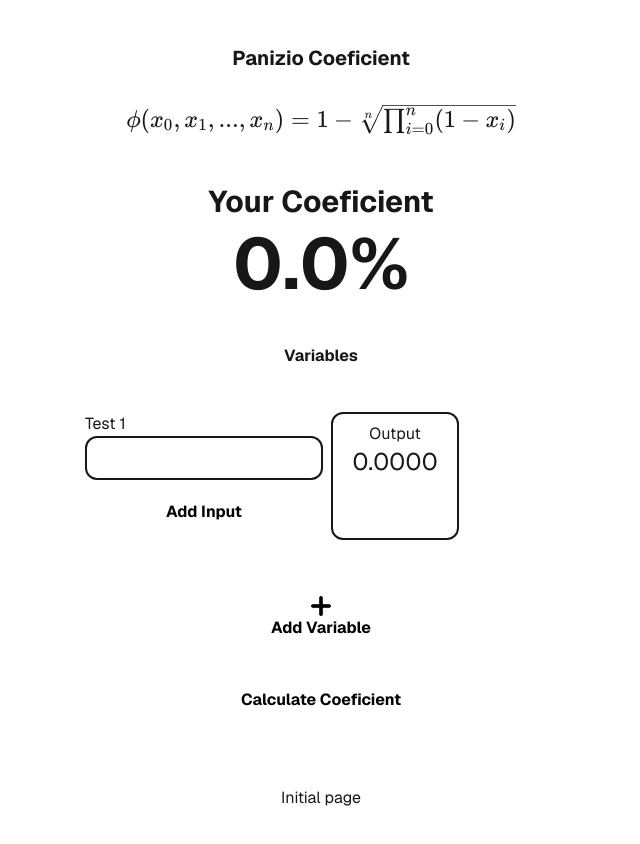
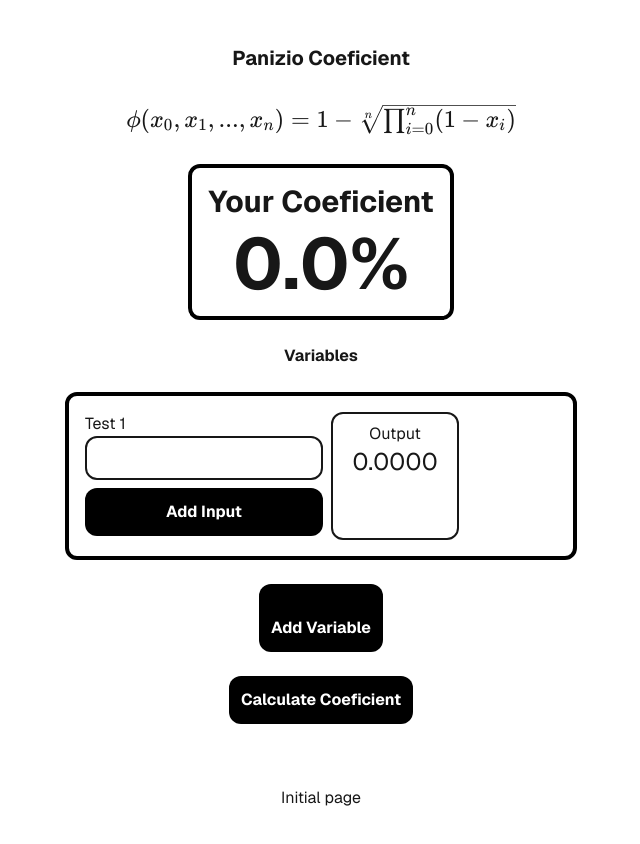
Before and after one commit to Thales3006/The-Coeficient, a Next.js app: page /calc in a window 1280 px wide. Shown: the top 844 px of the page, without its empty margins (319-959 px from the left). Built offline with nearby package versions, Linux system fonts and the light colour scheme.

Commit message:
fix: only english phrases and dark mode

```diff
--- a/package.json
+++ b/package.json
@@ -1,5 +1,5 @@
 {
-  "name": "panizio",
+  "name": "the-coeficient",
   "version": "0.1.0",
   "private": true,
   "scripts": {
--- a/src/app/layout.tsx
+++ b/src/app/layout.tsx
@@ -14,8 +14,8 @@ const geistMono = Geist_Mono({
 });
 
 export const metadata: Metadata = {
-  title: 'Coeficiente de Panizio',
-  description: 'Um jeito mais fácil de delegar suas escolhas',
+  title: 'Panizio Coeficient',
+  description: 'An easier way to delegate your choices',
 };
 
 export default function RootLayout({
--- a/src/components/Button.tsx
+++ b/src/components/Button.tsx
@@ -16,7 +16,7 @@ export default function Button({
     <button
       onClick={onClick}
       className={clsx(
-        'bg-white rounded-xl p-3 text-black font-bold flex flex-col items-center',
+        'bg-black dark:bg-white text-white dark:text-black rounded-xl p-3 font-bold flex flex-col items-center',
         className
       )}
     >
--- a/src/components/Card.tsx
+++ b/src/components/Card.tsx
@@ -12,7 +12,10 @@ export default function Card({
 }) {
   return (
     <div
-      className={clsx('border-white border-4 p-4 rounded-xl gap-2', className)}
+      className={clsx(
+        'border-black dark:border-white bg-white dark:bg-black border-4 p-4 rounded-xl gap-2',
+        className
+      )}
     >
       {children}
     </div>
```
Also changed, not shown: 1 other file (tests, documents, lock files or other folders).
